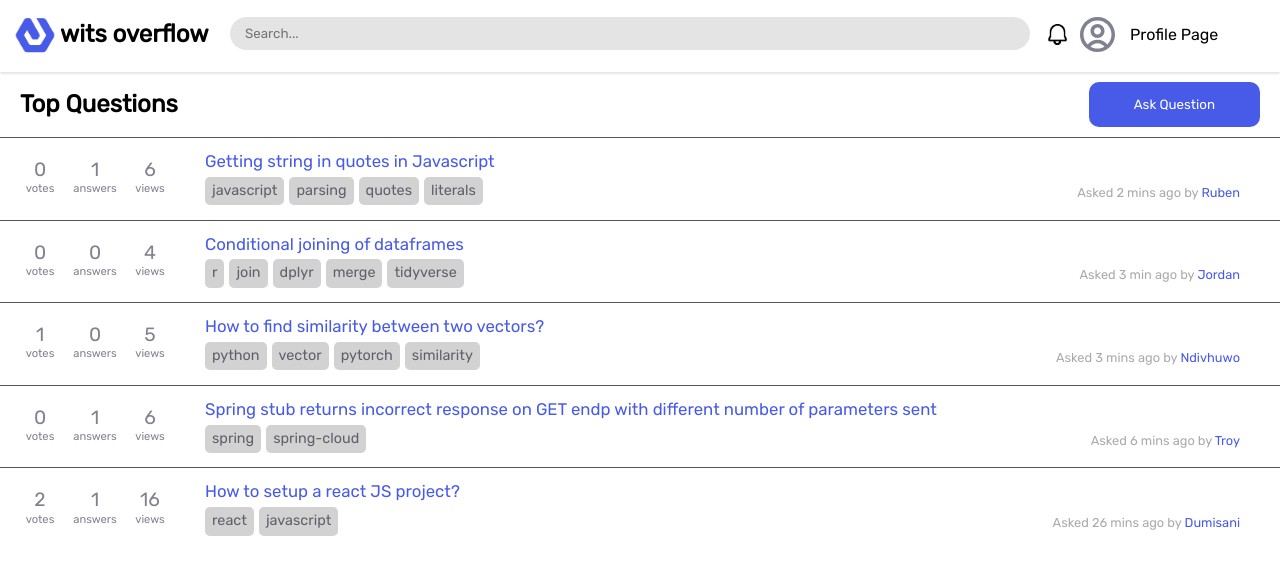
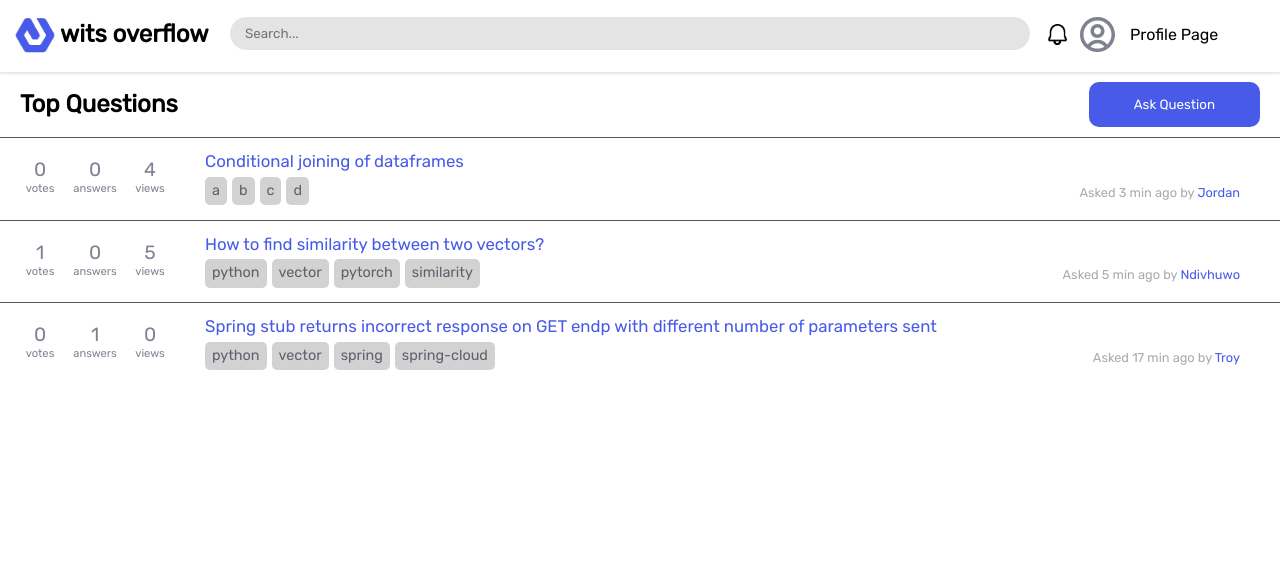
Before and after one commit to NotJordanZA/witsOverflow, a React (Create React App) app in the folder Front End/wits-overflow/: page /questionsPage in a window 1280 px wide. Shown: the top 574 px of the page. Built offline with nearby package versions, Linux system fonts and the light colour scheme.

Commit message:
Committing changes made. I generalised the question row; created a Question class to be used as a container, and I used the generalised QuestionRow component in the questionsPage.js script

```diff
--- /dev/null
+++ b/Front End/wits-overflow/src/components/Question.js
@@ -0,0 +1,68 @@
+class Question {
+    //creating this constructor for testing purposes
+    constructor(questionID, questionTitle, questionText, votes, answerCount, viewCount, timeAsked, firstName, tags)
+    {
+        this.questionID = questionID;
+        this.questionTitle = questionTitle;
+        this.questionText = questionText;
+        this.votes = votes;
+        this.answerCount = answerCount;
+        this.viewCount = viewCount;
+        this.timeAsked = timeAsked;
+        this.firstName = firstName;
+        this.tags = tags;
+        this.comments = [];
+        this.answers = [];
+    }
+
+    get questionID()
+    {
+        return this.questionID;
+    }
+    get questionText()
+    {
+        return this.questionText;
+    }
+    get votes()
+    {
+        return this.votes;
+    }
+    get answerCount()
+    {
+        return this.answerCount;
+    }
+    get viewCount()
+    {
+        return this.viewCount;
+    }
+    get timeAsked()
+    {
+        return this.timeAsked;
+    }
+    get userFirstName()
+    {
+        return this.userFirstName;
+    }
+    get tags()
+    {
+        return this.tags;
+    }
+    get answers()
+    {
+        return this.answers;
+    }
+    get comments()
+    {
+        return this.comments;
+    }
+
+    addComment(comment)
+    {
+        this.comments[this.comments.length] = comment;
+    }
+
+    addAnswer(answer)
+    {
+        this.answers[this.answers.length] = answer;
+    }
+}
--- a/Front End/wits-overflow/src/components/QuestionRow.js
+++ b/Front End/wits-overflow/src/components/QuestionRow.js
@@ -1,6 +1,7 @@
 // QuestionRow.js
 //element of the question page
 import styled from "styled-components";
+import Question from '../components/Question';
 
 
 const QuestionStat = styled.div`
@@ -64,22 +65,35 @@ const UserLink = styled.a`
     color: #475be8;
 `;
 
-function QuestionRow(){
+//{questionID, questionTitle, questionText, votes, answerCount, viewCount, timeAsked, firstName, tags}
+function QuestionRow({questionID, questionTitle, questionText, votes, answerCount, viewCount, timeAsked, firstName, tags}){
+    console.log("Hello :)");
+    console.log(questionTitle);
+    //let questionID1 = questionID;
+    let questionTitle1 = questionTitle;
+    //let questionText1 = questionText;
+    let votes1 = votes;
+    let answerCount1 = answerCount;
+    let viewCount1 = viewCount;
+    let timeAsked1 = timeAsked;
+    let firstName1 = firstName;
+    let tags1 = tags;
+
     return (
         <StyledQuestionRow>
-            <QuestionStat> 0 <span>votes</span> </QuestionStat>
-            <QuestionStat> 1 <span>answers</span> </QuestionStat>
-            <QuestionStat> 6 <span>views</span> </QuestionStat>
+            <QuestionStat> {votes1} <span>votes</span> </QuestionStat>
+            <QuestionStat> {answerCount1} <span>answers</span> </QuestionStat>
+            <QuestionStat> {viewCount1} <span>views</span> </QuestionStat>
             <QuestionTitleArea>
-                <QuestionLink> Getting string in quotes in Javascript </QuestionLink>
+                <QuestionLink> {questionTitle1} </QuestionLink>
                 <WhoAndWhen>
-                    Asked 2 mins ago by <UserLink> Ruben </UserLink>
+                    Asked {timeAsked1} by <UserLink> {firstName1} </UserLink>
                 </WhoAndWhen>
-                <Tag> javascript </Tag>
-                <Tag> parsing </Tag>
-                <Tag> quotes </Tag>
-                <Tag> literals </Tag>
-                </QuestionTitleArea>
+                <Tag> {tags1[0]} </Tag>
+                <Tag> {tags1[1]} </Tag>
+                <Tag> {tags1[2]} </Tag>
+                <Tag> {tags1[3]} </Tag>
+            </QuestionTitleArea>
         </StyledQuestionRow>
 
     )
--- a/Front End/wits-overflow/src/pages/questionsPage.js
+++ b/Front End/wits-overflow/src/pages/questionsPage.js
@@ -6,6 +6,8 @@ import QuestionRow3 from '../components/QuestionRow3';
 import QuestionRow4 from '../components/QuestionRow4';
 import QuestionRow5 from '../components/QuestionRow5';
 import StyledButton from '../components/styledButton';
+import Question from '../components/Question';
+// import Question from '../components/Question';
 import {Link, useNavigate} from "react-router-dom";
 
 const StyledHeader = styled.h1`
@@ -21,9 +23,40 @@ const HeaderRow = styled.div`
     padding: 10px 20px;
 `;
 
-
 function QuestionsPage(){
     let navigate = useNavigate();
+
+    let questionID1 = 0;
+    let questionTitle1 = "Conditional joining of dataframes";
+    let questionText1 = "Howdy partner :)";
+    let votes1 = 0;
+    let answerCount1 = 0;
+    let viewCount1 = 4;
+    let timeAsked1 = "3 min ago";
+    let firstName1 = "Jordan";
+    let tags1 = ["a", "b", "c", "d"];
+
+    let questionID2 = 1;
+    let questionTitle2 = "How to find similarity between two vectors?";
+    let questionText2 = "Howdy partner :)";
+    let votes2 = 1;
+    let answerCount2 = 0;
+    let viewCount2 = 5;
+    let timeAsked2 = "5 min ago";
+    let firstName2 = "Ndivhuwo";
+    let tags2 = ["python", "vector", "pytorch", "similarity"];
+
+    let questionID3 = 2;
+    let questionTitle3 = "Spring stub returns incorrect response on GET endp with different number of parameters sent";
+    let questionText3 = "Howdy partner :)";
+    let votes3 = 0;
+    let answerCount3 = 1;
+    let viewCount3 = 0;
+    let timeAsked3 = "17 min ago";
+    let firstName3 = "Troy";
+    let tags3 = ["python", "vector", "spring", "spring-cloud"];
+
+
     const routeChange = () => {
         let path= '/askPage';
         navigate(path);
@@ -34,11 +67,39 @@ function QuestionsPage(){
                 <StyledHeader> Top Questions </StyledHeader>
                 <StyledButton onClick={routeChange}> Ask&nbsp;Question </StyledButton>
             </HeaderRow>
-            <QuestionRow/>
-            <QuestionRow2/>
-            <QuestionRow3/>
-            <QuestionRow4/>
-            <QuestionRow5/>
+            <QuestionRow
+                questionID = {questionID1}
+                questionTitle = {questionTitle1}
+                questionText = {questionText1}
+                votes = {votes1}
+                answerCount = {answerCount1}
+                viewCount = {viewCount1}
+                timeAsked = {timeAsked1}
+                firstName = {firstName1}
+                tags = {tags1}
+            />
+            <QuestionRow
+                questionID = {questionID2}
+                questionTitle = {questionTitle2}
+                questionText = {questionText2}
+                votes = {votes2}
+                answerCount = {answerCount2}
+                viewCount = {viewCount2}
+                timeAsked = {timeAsked2}
+                firstName = {firstName2}
+                tags = {tags2}
+            />
+            <QuestionRow
+                questionID = {questionID3}
+                questionTitle = {questionTitle3}
+                questionText = {questionText3}
+                votes = {votes3}
+                answerCount = {answerCount3}
+                viewCount = {viewCount3}
+                timeAsked = {timeAsked3}
+                firstName = {firstName3}
+                tags = {tags3}
+            />
         </main>
     );
 }
```
